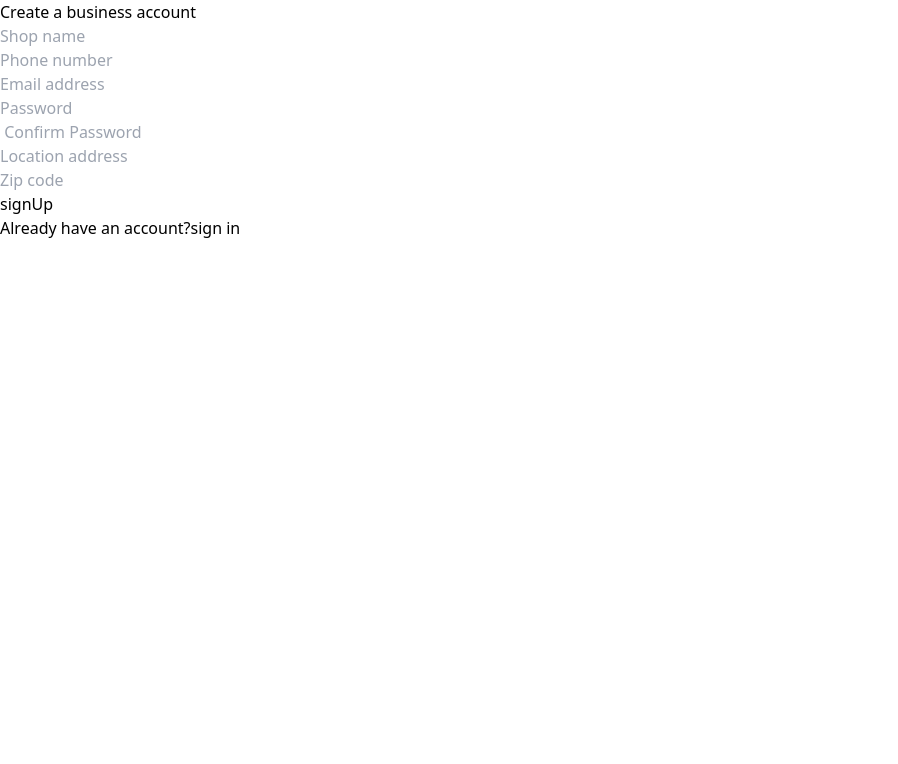
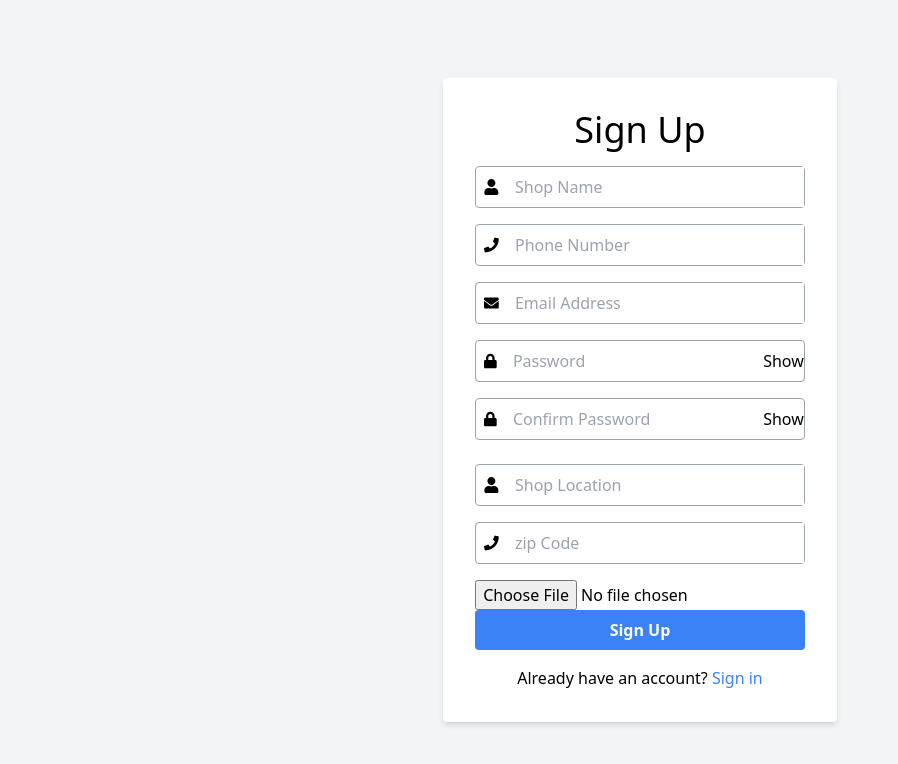
Before and after one commit to shweta-sakshi/code-indrome-I-O-, a React (Vite) app in the folder Frontend/: page /sellerprofile in a window 1280 px wide. Shown: the top 764 px of the page, without its empty margins (0-898 px from the left). Built offline with nearby package versions, Linux system fonts and the light colour scheme; no server answers.

Commit message:
fixed menu on navbar to open sidenav, connected seller signup page from backend and done appropriate changes to app.jsx

```diff
--- a/Frontend/src/component/Addproduct.jsx
+++ b/Frontend/src/component/Addproduct.jsx
@@ -1,5 +1,5 @@
 import { useState } from "react"
-import Itemlist from "./Itemlist.jsx"
+import Itemlist from "./ItemList"
 import Cart from "./Cart"
 import Bill from "./Bill"
 
--- a/Frontend/src/component/Dashboard.jsx
+++ b/Frontend/src/component/Dashboard.jsx
@@ -1,13 +1,16 @@
-import React from 'react'
+import React, { useState } from 'react'
 import Navbar from './Navbar'
+import Sidebar from './Sidebar'
 
-const Dashboard = ({ sidebarToggle, setSidebarToggle }) => {
+const Dashboard = () => {
+  const [sidebarToggle, setSidebarToggle] = useState(false);
   return (
-    <div className={`${sidebarToggle? "":"ml-64"} w-full`}>
+    <div className={`${sidebarToggle ? "" : "ml-64"} w-full`}>
       <Navbar
         sidebarToggle={sidebarToggle}
         setSidebarToggle={setSidebarToggle}
       />
+      <Sidebar sidebarToggle={sidebarToggle} />
     </div>
   );
 };
--- a/Frontend/src/component/Sellerprofile.jsx
+++ b/Frontend/src/component/Sellerprofile.jsx
@@ -1,45 +1,251 @@
-import React from 'react'
+import React, { useState } from 'react'
+import { ToastContainer, toast } from 'react-toastify';
+import { FaUser, FaPhone, FaEnvelope, FaLock } from "react-icons/fa";
+import axios from "axios";
 
 const Seller = () => {
+
+    const [passShow, setPassShow] = useState(false);
+    const [cpassShow, setCPassShow] = useState(false);
+
+    const [photofile, setPhoto] = useState(null);
+
+    const [inpval, setInpval] = useState({
+        sname: "",
+        email: "",
+        phoneNumber: "",
+        password: "",
+        cpassword: "",
+        address: "",
+        zipCode: ""
+    });
+
+
+    const setVal = (e) => {
+        const { name, value } = e.target;
+
+        setInpval(() => {
+            return {
+                ...inpval,
+                [name]: value
+            }
+        })
+    };
+
+    const handleFileChange = (e) => {
+        setPhoto(e.target.files[0]);
+    };
+
+    //function call when user click on register button.
+    const addUserdata = async (e) => {
+        e.preventDefault();
+
+        const { sname, email, phoneNumber, password, cpassword, address, zipCode } = inpval;
+        const file = photofile;
+
+        if (sname === "") {
+            toast.warning("fname is required!", {
+                position: "top-center"
+            });
+        } else if (email === "") {
+            toast.error("email is required!", {
+                position: "top-center"
+            });
+        } else if (!email.includes("@")) {
+            toast.warning("includes @ in your email!", {
+                position: "top-center"
+            });
+        } else if (phoneNumber === "") {
+            toast.warning("Phone number require!", {
+                position: "top-center"
+            });
+        }
+        else if (password === "") {
+            toast.error("password is required!", {
+                position: "top-center"
+            });
+        } else if (password.length < 6) {
+            toast.error("password must be 6 char!", {
+                position: "top-center"
+            });
+        } else if (cpassword === "") {
+            toast.error("cpassword is required!", {
+                position: "top-center"
+            });
+        }
+        else if (cpassword.length < 6) {
+            toast.error("confirm password must be 6 char!", {
+                position: "top-center"
+            });
+        } else if (password !== cpassword) {
+            toast.error("pass and Cpass are not matching!", {
+                position: "top-center"
+            });
+        } else if (address === "") {
+            toast.error("Address can't be empty!", {
+                position: "top-center"
+            });
+        } else if (zipCode === "") {
+            toast.error("zip code can't be empty!", {
+                position: "top-center"
+            });
+        } else {
+            //everything is checked and user data will be transfer to backend database.
+
+            axios.post("/api/seller-SignUp", {
+                sname: sname,
+                email: email,
+                phoneNumber: phoneNumber,
+                password: password,
+                cpassword: cpassword,
+                address: address,
+                zipCode: zipCode
+            }, {
+                headers: {
+                    "Content-Type": "application/json"
+                }
+            })
+                .then(res => {
+                    toast.success("Check your mail_id", {
+                        position: "top-center"
+                    });
+                    setInpval({ ...inpval, fname: "", email: "", phone: "", password: "", cpassword: "", address: "", zipCode: "" });
+                })
+                .catch(error => {
+                    console.log(error)
+                    toast.error("Shop already Exist", {
+                        position: "top-center"
+                    });
+                });
+        }
+    }
+
     return (
-        <div>
-            <div class name='wrapper'>
-                <form action="">
-                    <h3>Create a business account</h3>
-                    <div class name="input-box" ></div>
-                    <input type="text" placeholder='Shop name' required />
+        <div className="flex items-center justify-center min-h-screen bg-gray-100">
+            <div className="wrapper bg-white p-8 rounded shadow-md">
+                <form>
+                    <div className="mb-4 text-center text-4xl">Sign Up</div>
+
+                    <div className="mb-4 flex items-center border border-gray-400 rounded hover:border-gray-600 hover:border-2">
+                        <FaUser className="ml-2" />
+                        <input
+                            type="text"
+                            placeholder="Shop Name"
+                            onChange={setVal}
+                            value={inpval.sname}
+                            name="sname"
+                            required
+                            className="w-full px-4 py-2  focus:outline-none"
+                        />
+                    </div>
+
+                    <div className="mb-4 flex items-center border border-gray-400 rounded hover:border-gray-600 hover:border-2">
+                        <FaPhone className="ml-2" />
+                        <input
+                            type="tel"
+                            name="phoneNumber"
+                            placeholder="Phone Number"
+                            onChange={setVal}
+                            value={inpval.phoneNumber}
+                            required
+                            className="w-full px-4 py-2  focus:outline-none"
+                        />
+                    </div>
+
+                    <div className="mb-4 flex items-center border border-gray-400 rounded hover:border-gray-600 hover:border-2">
+                        <FaEnvelope className="ml-2" />
+                        <input
+                            type="email"
+                            onChange={setVal}
+                            value={inpval.email}
+                            name="email"
+                            placeholder="Email Address"
+                            required
+                            className="w-full px-4 py-2  focus:outline-none"
+                        />
+                    </div>
+
+                    <div className="mb-4 flex items-center border border-gray-400 rounded hover:border-gray-600 hover:border-2">
+                        <FaLock className="ml-2" />
+                        <input
+                            type={!passShow ? "password" : "text"}
+                            value={inpval.password} onChange={setVal}
+                            name="password"
+                            placeholder="Password"
+                            required
+                            className="w-full px-4 py-2  focus:outline-none"
+                        />
+                        <div className="showpass" onClick={() => setPassShow(!passShow)}>
+                            {!passShow ? "Show" : "Hide"}
+                        </div>
+                    </div>
+
+                    <div className="mb-6 flex items-center border border-gray-400 rounded hover:border-gray-600 hover:border-2">
+                        <FaLock className="ml-2" />
+                        <input
+                            type={!cpassShow ? "password" : "text"}
+                            value={inpval.cpassword}
+                            onChange={setVal}
+                            name="cpassword"
+                            placeholder="Confirm Password"
+                            required
+                            className="w-full px-4 py-2  focus:outline-none"
+                        />
+                        <div className="showpass" onClick={() => setCPassShow(!cpassShow)}>
+                            {!cpassShow ? "Show" : "Hide"}
+                        </div>
+                    </div>
+
+                    <div className="mb-4 flex items-center border border-gray-400 rounded hover:border-gray-600 hover:border-2">
+                        <FaUser className="ml-2" />
+                        <input
+                            type="text"
+                            placeholder="Shop Location"
+                            onChange={setVal}
+                            value={inpval.address}
+                            name="address"
+                            required
+                            className="w-full px-4 py-2  focus:outline-none"
+                        />
+                    </div>
+
+                    <div className="mb-4 flex items-center border border-gray-400 rounded hover:border-gray-600 hover:border-2">
+                        <FaPhone className="ml-2" />
+                        <input
+                            type="phone"
+                            name="zipCode"
+                            placeholder="zip Code"
+                            onChange={setVal}
+                            value={inpval.zipCode}
+                            required
+                            className="w-full px-4 py-2  focus:outline-none"
+                        />
+                    </div>
+
+                    <div>
+                        <input type="file" accept="image/*" onChange={handleFileChange} />
+                    </div>
+
+                    <div>
+                        <button
+                            type="submit"
+                            onClick={addUserdata}
+                            className="w-full bg-blue-500 text-white font-bold py-2 px-4 rounded focus:outline-none hover:bg-blue-400 "
+                        >
+                            Sign Up
+                        </button>
+                        <p className="text-center mt-4">
+                            Already have an account?
+                            <a href="/login" className="text-blue-500 hover:underline">
+                                {" "}
+                                Sign in
+                            </a>
+                        </p>
+                    </div>
                 </form>
-                <div class name="input-box">
-                    <input type="Phone number" placeholder='Phone number' required />
-                </div>
-                <div class name="input-box">
-                    <input type="text" placeholder='Email address' required />
-                </div>
-                <div class name="input-box">
-                    <input type="Password" placeholder='Password' required />
-                </div>
-                <div class name="input-box">
-                    <input type=" Confirm Password" placeholder=' Confirm Password' required />
-
-                </div>
-                <div class name="input-box" >
-                    <input type="Location address" placeholder='Location address' required />
-                </div>
-                <div>
-
-                </div>
-                <div class name="input-box">
-                    <input type="zip code" placeholder='Zip code' required />
-
-                </div>
-                <div>
-                    <button type="submit">signUp</button>
-                    <p>Already have an account?<a href="/">sign in </a></p>
-                </div>
-
+                <ToastContainer />
             </div>
         </div>
-
     )
 }
 
--- a/Frontend/src/component/SignUp.jsx
+++ b/Frontend/src/component/SignUp.jsx
@@ -207,6 +207,7 @@ const SignUp = () => {
             </p>
           </div>
         </form>
+        <ToastContainer />
       </div>
     </div>
   );
```
Also changed, not shown: Frontend/src/App.jsx (+2 -16 lines).
